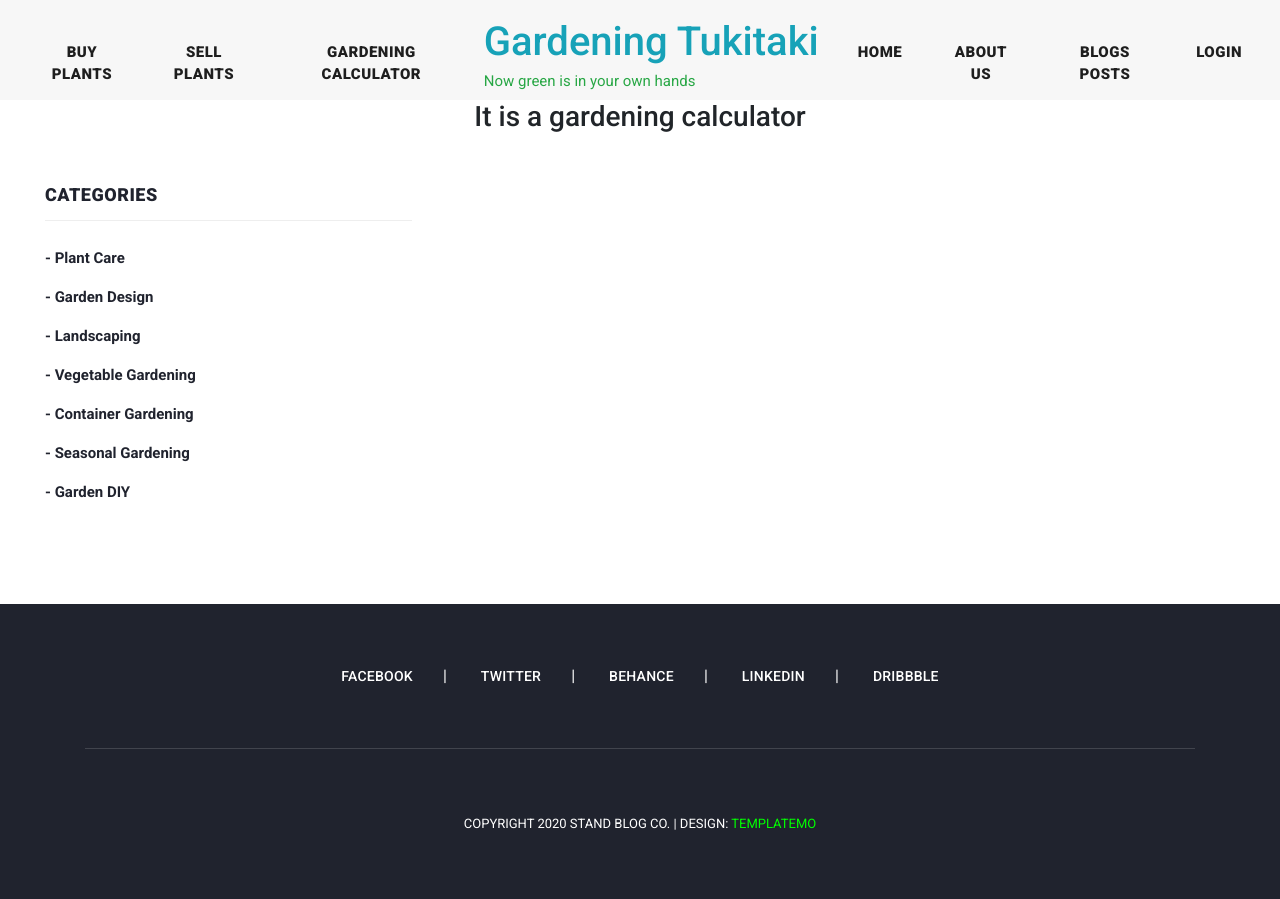
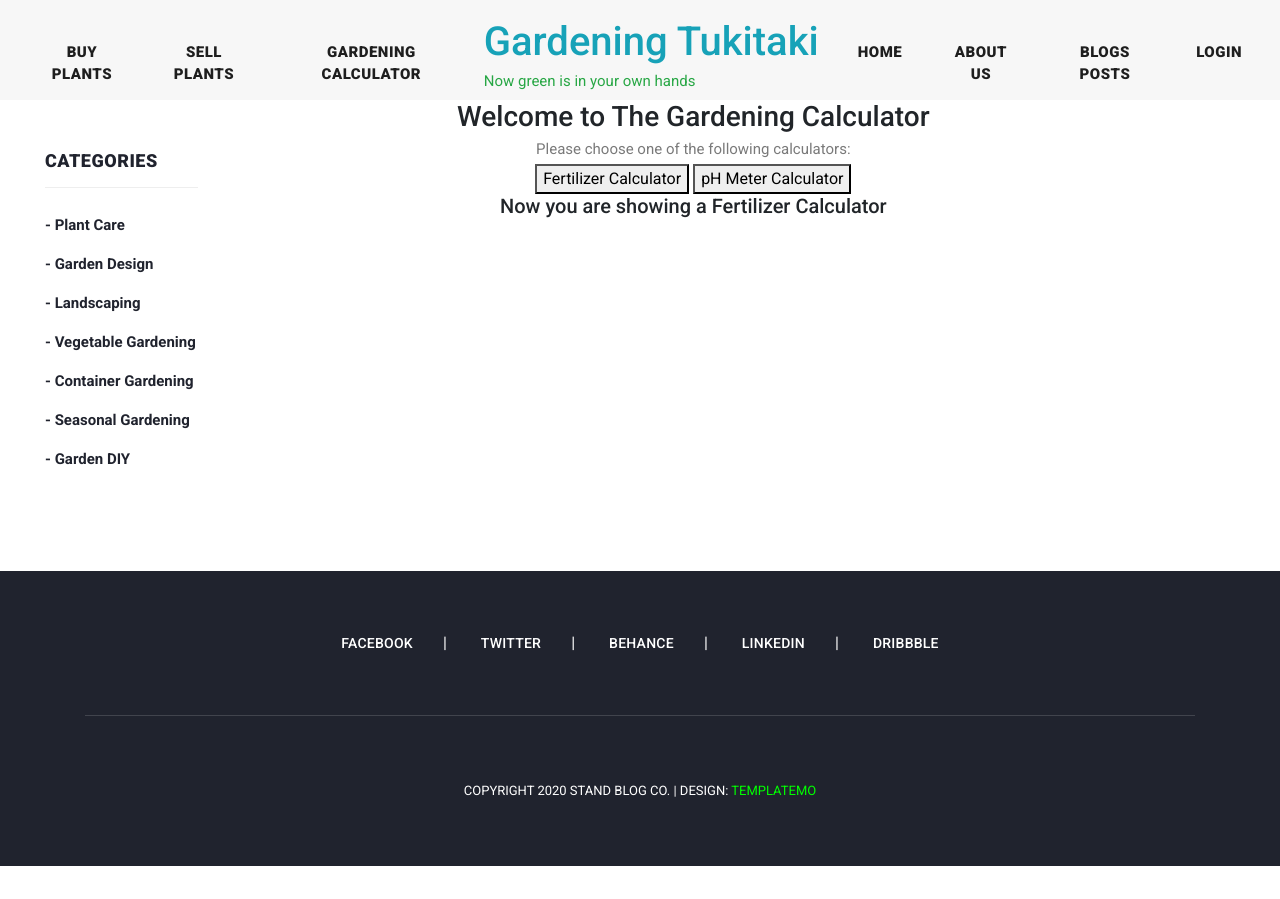
Before and after one commit to Prodipta0109/Gardening-Tukitaki, a Django app: page /gardening_calculator/ in a window 1280 px wide. After the commit the page ends 866 px from the top, so only its background shows below. Run offline with Django 4.2, Linux system fonts and the light colour scheme; data comes from the database, SQL or seed files in the repository; some libraries are stand-ins or nearby versions.

Commit message:
Ph Meter Calculator Complete(Only html)

```diff
--- a/src/templates/gardening_calculator.html
+++ b/src/templates/gardening_calculator.html
@@ -6,9 +6,22 @@
 {%block content%}
 
 
-<h3 align='center'> It is a gardening calculator </h3>
-
-<div class="col-lg-4">
+<section>
+  <style>
+		#container {
+			align-items: center;
+			justify-content: center;
+			text-align: center;
+			width: 75%;
+			height: 100%;
+		}
+	</style>
+</head>
+<body onload="showFertilizerCalculator()">
+  <body onload="showFertilizerCalculator()">
+  <div class="container-fluid">
+    <div class="row">
+      <div class="col-lg-2">
         <div class="sidebar">
           <div class="row">
             <div class="col-lg-12">
@@ -29,6 +42,78 @@
         </div>
       </div>
 
+      <div id='container'>
+
+        <h3 align> Welcome to The Gardening Calculator </h3>
+        <p align>Please choose one of the following calculators:</p>
+	      <button onclick="showFertilizerCalculator()">Fertilizer Calculator</button>
+	      <button onclick="showPHMeterCalculator()">pH Meter Calculator</button>
+
+	      <div id="calculatorContainer"></div>
+
+	    <script>
+		    function showFertilizerCalculator() {
+			  document.getElementById("calculatorContainer").innerHTML = "<h5>Now you are showing a Fertilizer Calculator</h5>";
+		    }
+
+		    function showPHMeterCalculator() {
+          document.getElementById("calculatorContainer").innerHTML = "<h2>It is a pH Meter Calculator</h2><h6> Please use a ph Meter and put it into your soil and see the result value on the screen</h6><label for='phValue'>Enter pH value (0-14): </label><input type='text' id='phValue' name='phValue'><button onclick='calculatePH()'>Calculate</button><p id='result'></p>";
+        }
+
+        function calculatePH() {
+          var pH = parseFloat(document.getElementById("phValue").value);
+
+          if (isNaN(pH) || pH < 0 || pH > 14) {
+            alert("Please enter a pH value between 0 and 14.");
+            return;
+          }
+          else if (pH > 5.5 && pH <= 6.5) {
+            document.getElementById("result").innerHTML = "pH value is close to neutral. Optimum for many acid-sensitive plants. Some trace elements may become unavailable.";
+          } else if (pH > 5 && pH <= 5.5) {
+            document.getElementById("result").innerHTML = "pH value is slightly acid. Optimal balance of major nutrients and trace elements available for plant uptake.";
+          } else if (pH > 4.5 && pH <= 5) {
+            document.getElementById("result").innerHTML = "pH value is moderately acid. Below pH 4.8 aluminium (Al) can become toxic to plants, depending on soil type. Phosphorus combines with Al and may be less available to plants.";
+          } else if (pH > 4 && pH <= 4.5) {
+            document.getElementById("result").innerHTML = "pH value is strongly acid. Aluminium becomes soluble in toxic quantities. Manganese (Mn) becomes soluble and toxic to plants in some soils, depending on temperature and moisture conditions. Molybdenum (Mo) is less available. Soil bacterial activity is slowed down.";
+          } else {
+            document.getElementById("result").innerHTML = "pH value is extremely acid. Irreversible soil structural breakdown can occur.";
+          }
+
+
+
+          // Calculate pH here and display the result
+          document.getElementById("calculatorContainer").innerHTML = "<h2>The pH is: " + ph + "</h2>";
+        }
+	    </script>
+      </div>
+      {% comment %} <div class="col-lg-3">
+        <div class="sidebar">
+          <div class="row">
+            <div class="col-lg-12">
+              <div class="sidebar-item recent-posts">
+                <div class="sidebar-heading">
+                  <h2>Related Posts</h2>
+                </div>
+                <div class="content">
+                  <ul>
+                  {% for blog in related_blogs %}
+                    <li><a href="{% url 'blog_details' blog.slug%}">
+                      <h5>{{blog.title}}</h5>
+                      <span>{{blog.created_date}}</span>
+                    </a></li>
+                  {% endfor %}
+                  </ul>
+                </div>
+              </div>
+            </div>
+          </div>
+        </div>
+      </div> {% endcomment %}
+    </div>
+  </div>
+</body>
+</section>
+
 {% comment %} <div class="col-lg-12">
     <div class="sidebar-item categories">
       <div class="sidebar-heading">
```
Lines whose indentation alone changed are shown as unchanged.
